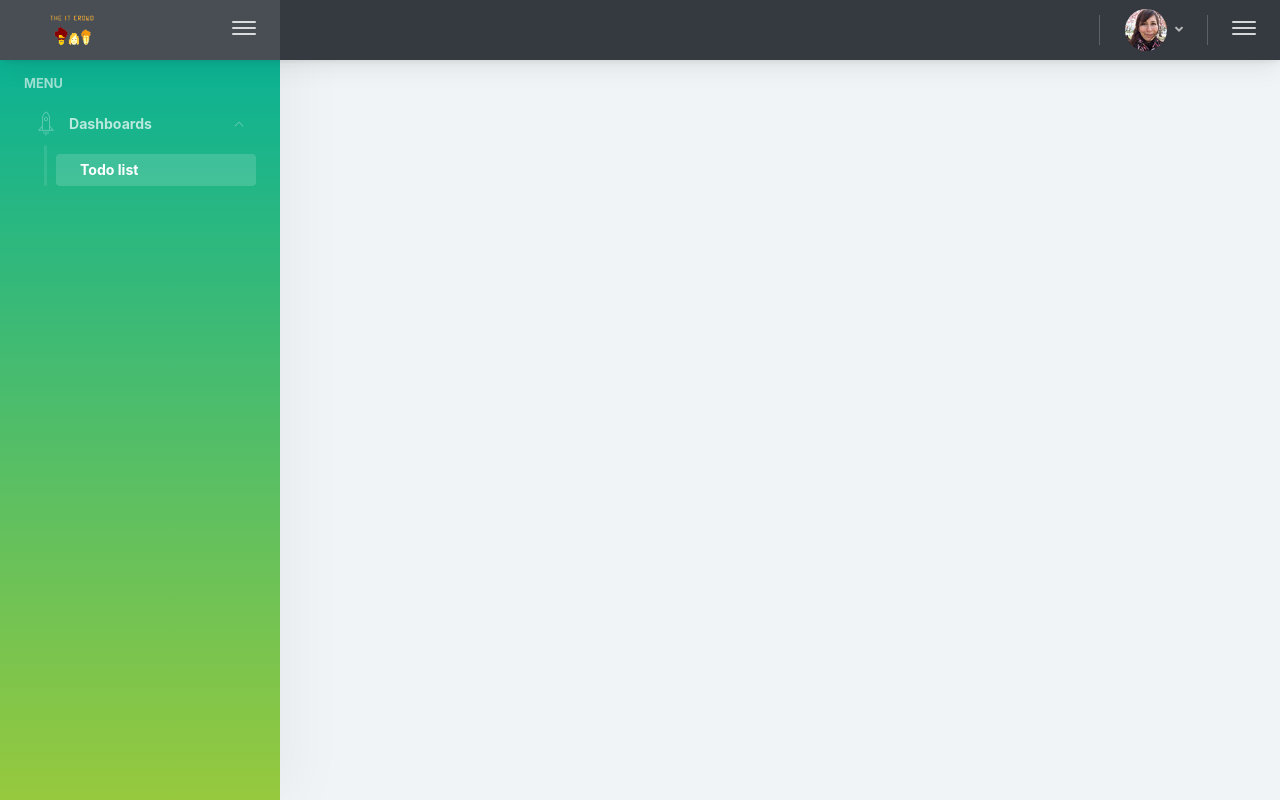
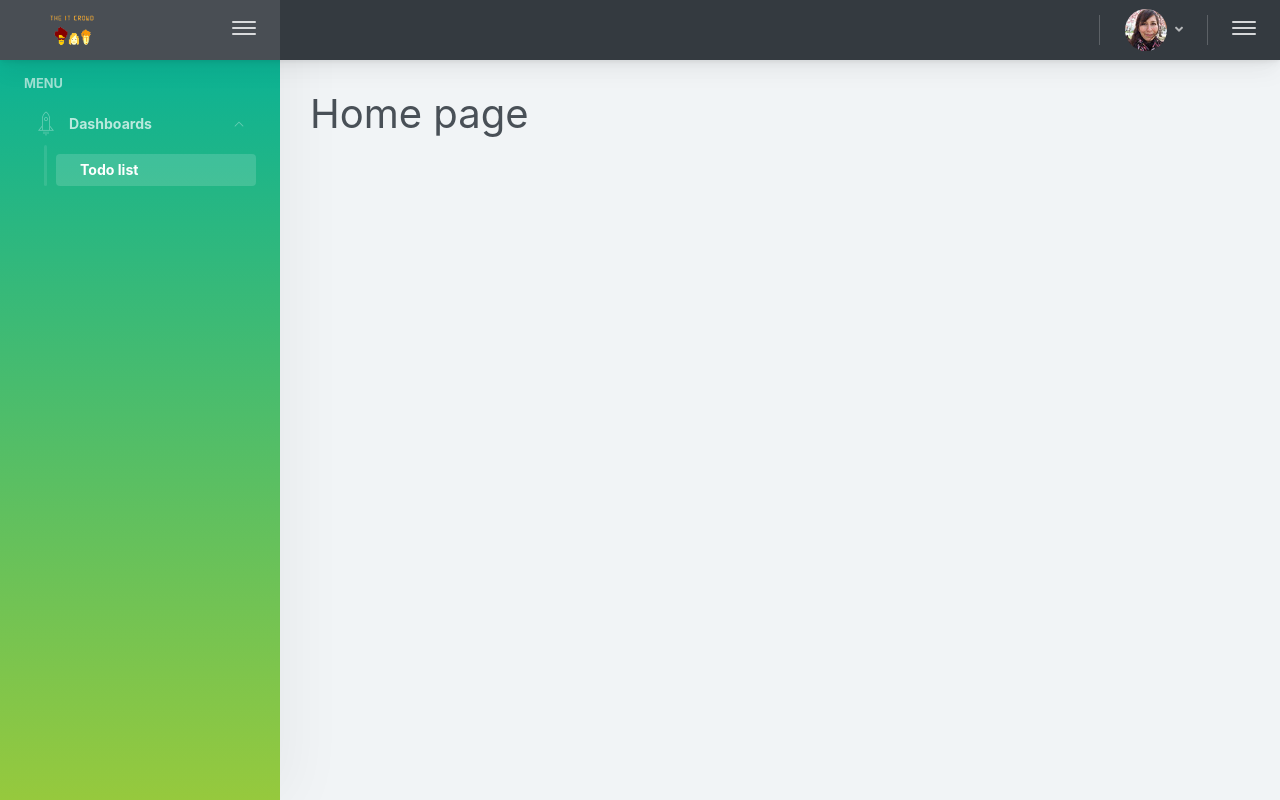
Before and after one commit to BananaQuando/ra_react_itcrowd, a React (Create React App) app: page / in a window 1280 px wide. Built offline with nearby package versions, Linux system fonts and the light colour scheme.

Commit message:
fix notification

```diff
--- a/src/App.tsx
+++ b/src/App.tsx
@@ -7,6 +7,13 @@ import LeftSidebar from './components/LeftSidebar';
 import RightContent from './components/RightContent';
 import './css/main.css';
 import Notifications from './components/Notifications';
+import {
+  Switch,
+  Route,
+} from "react-router-dom";
+import TodoList from './components/TodoList';
+import TodoForm from './components/TodoForm';
+import HomePage from 'components/HomePage';
 
 function App() {
   return (
@@ -16,7 +23,14 @@ function App() {
         <Notifications />
         <div className="app-main">
           <LeftSidebar />
-          <RightContent />
+          <RightContent >
+            <Switch>
+              <Route path="/" exact component={HomePage} />
+              <Route path="/todo-list" exact component={TodoList} />
+              <Route path="/todo-list/create-todo" exact component={TodoForm} />
+              <Route path="/todo-list/:todoId" exact component={TodoForm} />
+            </Switch>
+          </RightContent>
         </div>
       </div>
     </Router>
--- /dev/null
+++ b/src/components/HomePage/index.tsx
@@ -0,0 +1,9 @@
+import React from 'react';
+
+export default class HomePage extends React.Component {
+    render(){
+        return(
+            <h1>Home page</h1>
+        );
+    }
+}
--- a/src/components/RightContent/index.tsx
+++ b/src/components/RightContent/index.tsx
@@ -1,21 +1,11 @@
-import React, { Component } from 'react';
-import {
-    Switch,
-    Route,
-} from "react-router-dom";
-import TodoList from '../TodoList';
-import TodoForm from '../TodoForm';
+import React, { Component, Children } from 'react';
 
 export default class RightContent extends Component {
     render() {
         return (
             <div className="app-main__outer">
                 <div className="app-main__inner">
-                    <Switch>
-                        <Route path="/todo-list" exact component={TodoList} />
-                        <Route path="/todo-list/create-todo" exact component={TodoForm} />
-                        <Route path="/todo-list/:todoId" exact component={TodoForm} />
-                    </Switch>
+                    { this.props.children }
                 </div>
             </div>
         );
--- a/src/components/TodoForm/index.tsx
+++ b/src/components/TodoForm/index.tsx
@@ -60,7 +60,7 @@ export default class TodoForm extends Component<Props> {
             id: this.todoItem.id,
             text: `Задача #${this.todoItem.id} успешно сохранена`,
             type: "toast-success",
-            duration: 2000
+            // duration: 2000
         });
     }
 
--- a/src/stores/NotificationsStore/index.tsx
+++ b/src/stores/NotificationsStore/index.tsx
@@ -30,7 +30,7 @@ export default class NotificationStore implements INotificationsStore {
         }
     }
 
-    getNotification(notificationID: string) {
+    @action getNotification(notificationID: string) {
         return this.notificationList[notificationID];
     }
 
--- a/src/stores/NotificationsStore/interface.tsx
+++ b/src/stores/NotificationsStore/interface.tsx
@@ -4,7 +4,7 @@ export interface INotificationsStore {
     getNotifications: Function,
     getNotification: Function,
     getNotificationIDs: Function,
-    removeNotification: Function
+    removeNotification: Function,
 }
 
 export interface INotificationList {
```
Lines whose indentation alone changed are shown as unchanged.
